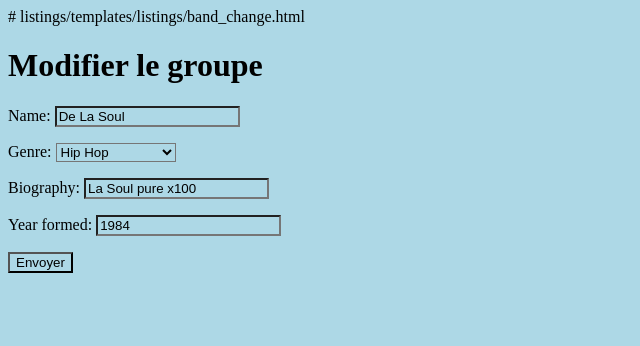
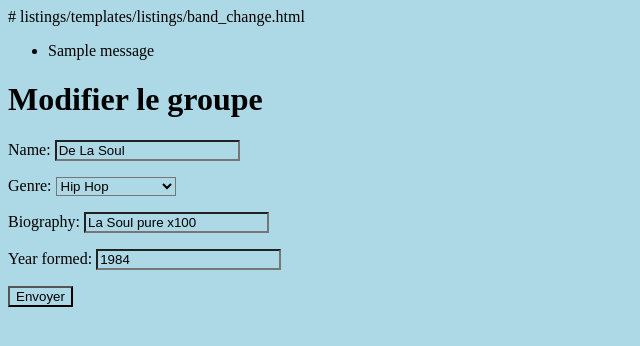
Before and after one commit to Oualt/django-web-app, a Django app: page /bands/1/change/ in a window 1280 px wide. Shown: the top 346 px of the page, without its empty margins (0-640 px from the left). Run offline with Django 4.2, Linux system fonts and the light colour scheme; data comes from the database, SQL or seed files in the repository; both versions use the stored data as it was after the commit; tables that the repository leaves empty hold one stand-in row (values such as "Sample post"); one stand-in notice (Sample message) is shown.

Commit message:
Maj message flash pour suppression

```diff
--- a/merchex/listings/templates/listings/base.html
+++ b/merchex/listings/templates/listings/base.html
@@ -5,6 +5,13 @@
     <link rel="stylesheet" href="{% static 'listings/styles.css' %}" />
   </head>
   <body>
+    {% if messages %}
+  <ul class="messages">
+    {% for message in messages %}
+      <li{% if message.tags %} class="{{ message.tags }}"{% endif %}>{{ message }}</li>
+    {% endfor %}
+  </ul>
+{% endif %}
     {% block content %}{% endblock %}
   </body>
 </html>
--- a/merchex/listings/views.py
+++ b/merchex/listings/views.py
@@ -8,10 +8,15 @@
 from django.core.mail import send_mail
 from django.shortcuts import redirect
 from listings.forms import BandForm, ListingForm
+from django.contrib import messages
 
 
 def band_list(request):
     bands = Band.objects.all()
+    # si on viens de supprimer un groupe, on affiche un message flash de succès
+    if request.session.get('band_deleted', False): # on vérifie si la variable de session "band_deleted" est à True
+        messages.success(request, 'Le groupe a bien été supprimé')
+        request.session['band_deleted'] = False # on remet la variable de session à False pour ne pas afficher le message à chaque fois
     return render(request, 'listings/band_list.html', context={'bands': bands})
 
 def band_detail(request, id):
@@ -59,7 +64,9 @@
     if request.method == 'POST':
         # supprimer le groupe de la base de données
         band.delete()
-        # rediriger vers la liste des groupes avec un message flash
+        # on met une variable de session à True pour afficher un message flash de succès
+        request.session['band_deleted'] = True # on met la variable de session "band_deleted" à True
+        # rediriger vers la liste des groupes
         return redirect('band-list')
 
     # pas besoin de « else » ici. Si c'est une demande GET, continuer simplement
--- a/merchex/merchex/urls.py
+++ b/merchex/merchex/urls.py
@@ -26,7 +26,7 @@
     path('bands/<int:id>/', views.band_detail, name='band-detail'), # permet de récupérer l'id du groupe dans l'url
     path('bands/add/', views.band_create, name='band-create'), # permet de créer un groupe
     path('bands/<int:id>/change/', views.band_update, name='band-update'), # permet de modifier un groupe
-    path('bands/<int:id>/delete/', views.band_delete, name='band-delete'), # permet de supprimer un groupe
+    path('bands/<int:id>/delete/', views.band_delete, name='band-delete'), # permet de supprimer un groupe, contient un POST pour confirmer la suppression
     path("about-us/", views.about),
     path("contact-us/", views.contact, name='contact'),
     path("email-envoye/", views.email_envoye, name='email-envoye'),
```
Also changed, not shown: merchex/db.sqlite3.
